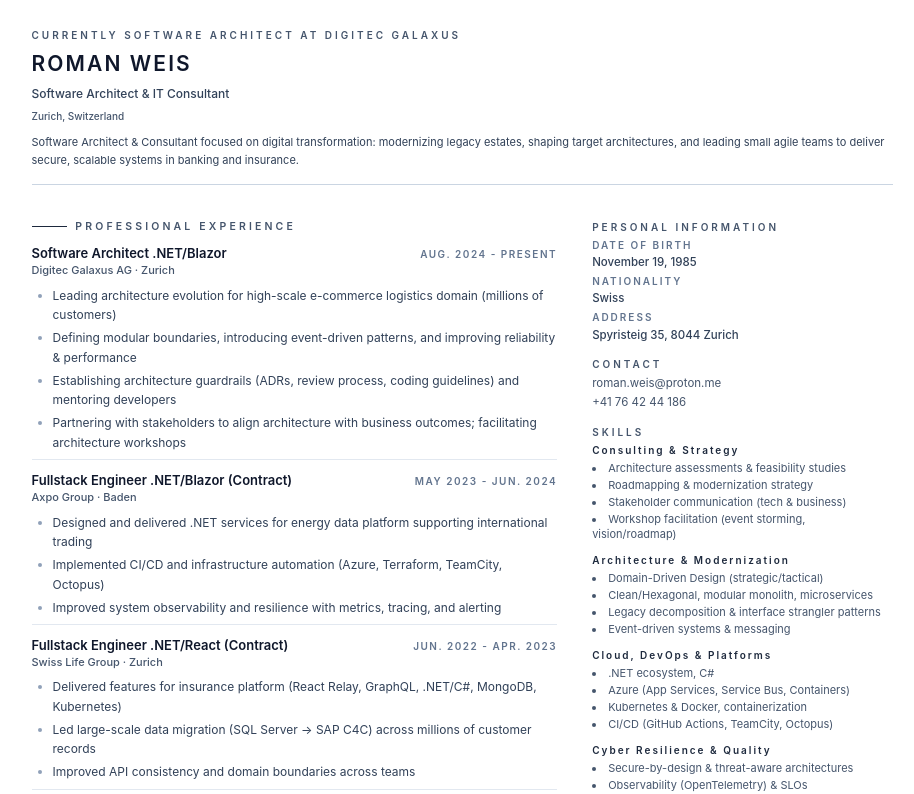
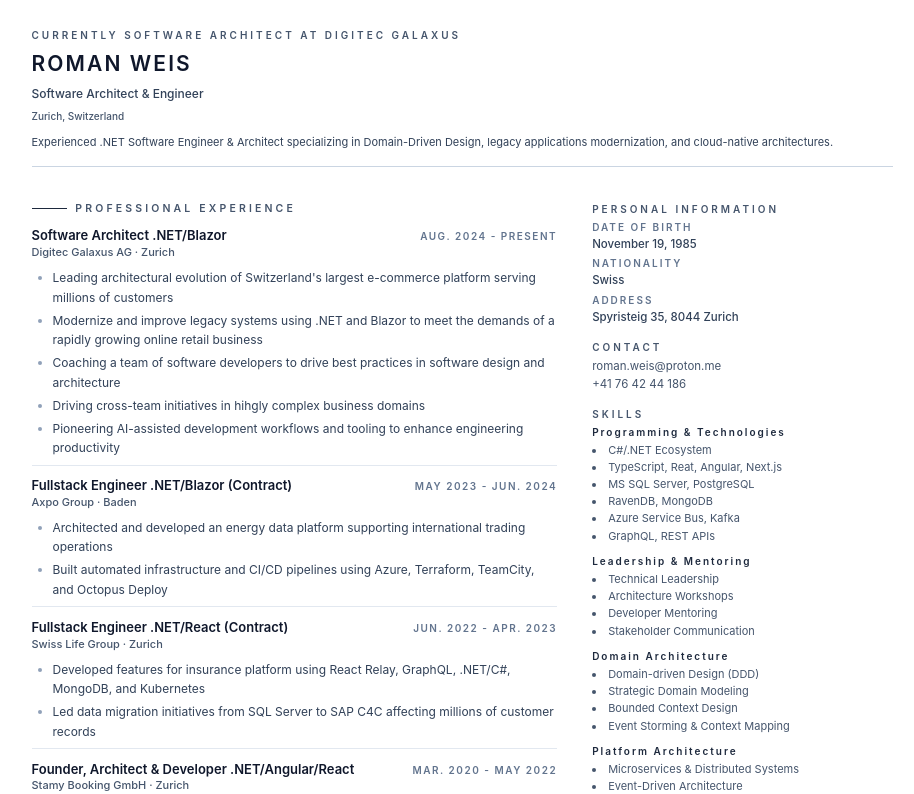
Before and after one commit to romanweis/cvman, a React (Vite) app: page / in a window 1280 px wide. Shown: the top 794 px of the page, without its empty margins (178-1092 px from the left). Built offline with nearby package versions, Linux system fonts and the light colour scheme.

Commit message:
save Saturday, 29 November 2025 09:19:42

```diff
--- a/src/App.tsx
+++ b/src/App.tsx
@@ -2,11 +2,9 @@
 import { HeroCard } from "./components/HeroCard";
 import { Sidebar } from "./components/Sidebar";
 import { TimelineList } from "./components/TimelineList";
-import { bcgEnCv } from "./data/bcgEnCv";
+import { leadNetEnCv as profile } from "./data/leadNetEnCv";
 
 function App() {
-  const profile = bcgEnCv;
-
   return (
     <div className="cv-page min-h-screen bg-white text-slate-900">
       <div className="cv-grid mx-auto grid max-w-5xl gap-8 px-5 py-8 lg:grid-cols-[minmax(0,1.75fr)_minmax(0,1fr)] lg:gap-10">
```
